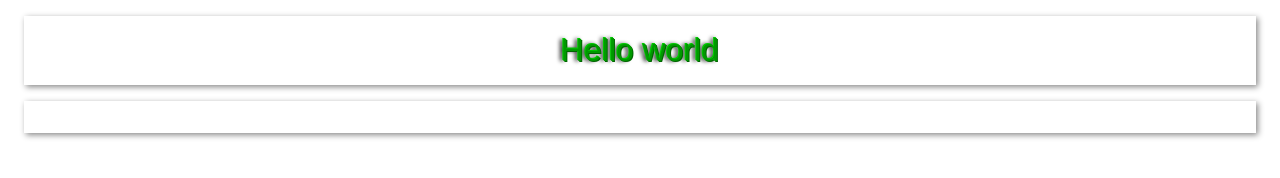
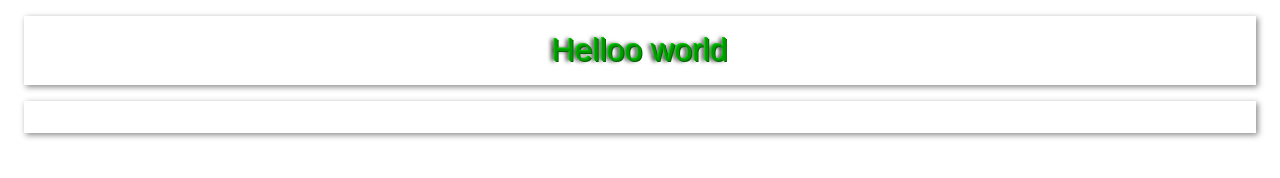
Before and after one commit to MARPAT08/PROJET1, a plain HTML site: page index.html in a window 1280 px wide. Drawn offline with Linux system fonts and the light colour scheme.

Commit message:
Update index.html

```diff
--- a/index.html
+++ b/index.html
@@ -9,7 +9,7 @@
 </head>
 
 <body>
-  <h1>Hello world<h1>
+  <h1>Helloo world<h1>
 </body>
 
 </html>
```
